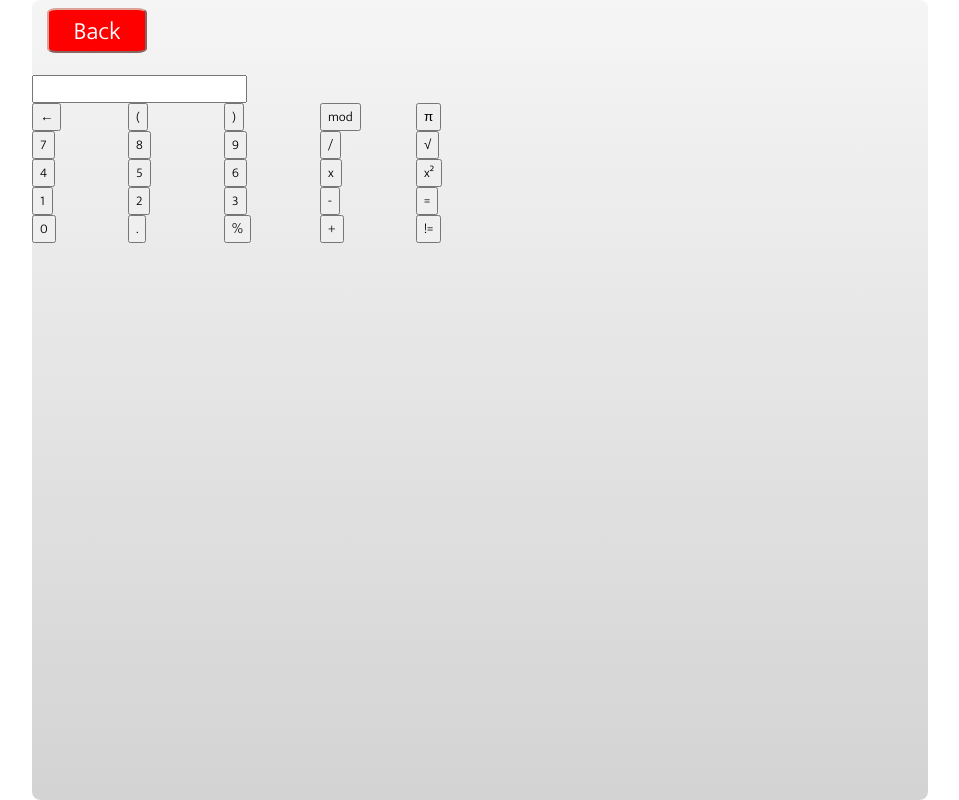
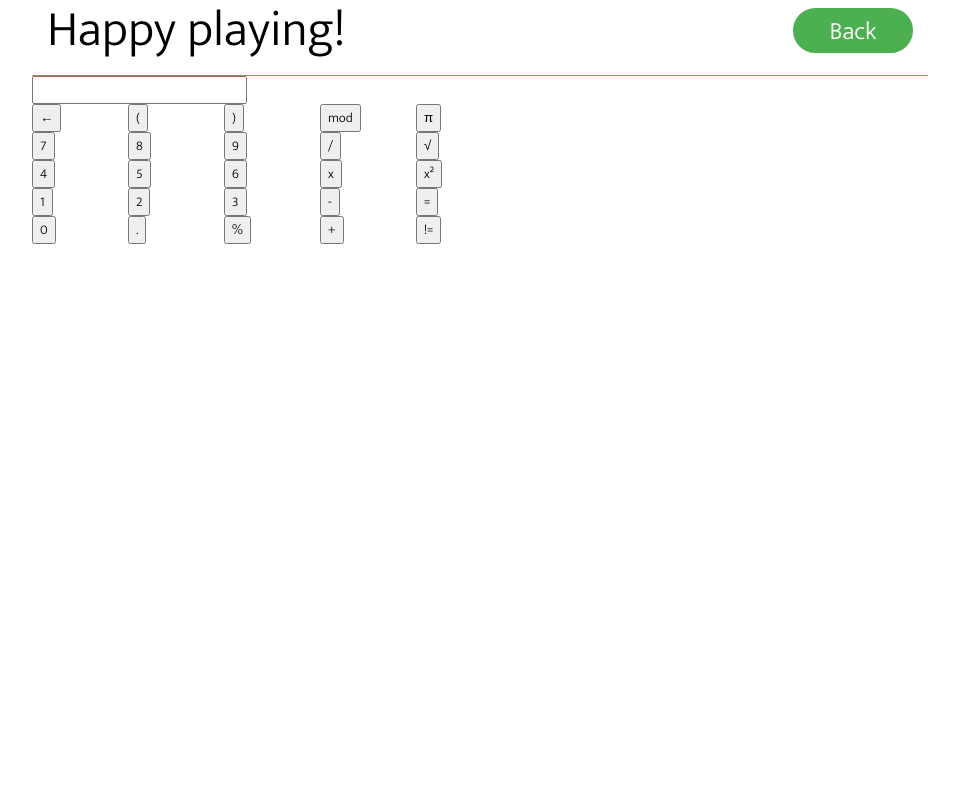
Before and after one commit to prog-abhi/calculator-app, a Flask app: page /app/ in a window 1280 px wide. Shown: the whole page, without its empty margins (160-1119 px from the left). Run offline with Flask 2, Linux system fonts and the light colour scheme.

Commit message:
added styling for the home and nav bar

```diff
--- a/app/static/css/global.css
+++ b/app/static/css/global.css
@@ -10,7 +10,7 @@ h1 {
 }
 
 #welcoming_msg {
-  height: 100px;
+  height: fit-content;
   text-align: center;
 }
 
@@ -33,7 +33,7 @@ body {
   width: 70%;
   height: 100%;
   margin: auto;
-  background: linear-gradient(to top, lightgray, whitesmoke);
+  /* background: linear-gradient(to top, lightgray, whitesmoke); */
 }
 
 #navbar {
@@ -48,19 +48,56 @@ body {
 
 .nav_button {
   height: 45px;
-  width: 100px;
+  width: 120px;
   font-size: 25px;
-  border-radius: 10%;
-  border-color: var(--darker-primary);
-  background-color: red;
-  /* border-radius: 1px; */
+  border-radius: 50px;
+  /* border-color: var(--darker-primary); */
+  background-color: #4caf50;
+  border: 2px solid #4caf50;
   color: white;
+  text-decoration: none;
+  transition-duration: 0.3s;
+  cursor: pointer;
+}
+
+.nav_button span {
+  display: inline-block;
+  position: relative;
+  transition-duration: 0.3s;
+}
+
+.nav_button span::after {
+  content: "\00bb";
+  font-size: 25px;
+  position: absolute;
+  opacity: 0;
+  top: 0;
+  right: -10px;
+  transition-duration: 0.3s;
+}
+
+.nav_button:hover {
+  /* background-color: white;
+  color: #4caf50; */
+  box-shadow: 0 8px 16px 0 rgba(0, 0, 0, 0.24),
+    0 17px 50px 0 rgba(0, 0, 0, 0.19);
+}
+
+.nav_button:hover span {
+  padding-right: 15px;
+}
+
+.nav_button:hover span::after {
+  opacity: 1;
+  right: 0;
 }
 
 #masthead {
   display: flex;
   justify-content: space-between;
   padding: 5px 15px;
+  background-color: white;
+  border-bottom: 1px solid #4caf50;
 }
 
 #meme_container {
--- a/app/templates/base.html
+++ b/app/templates/base.html
@@ -13,23 +13,29 @@
   <body>
     <div id="root">
       <div id="masthead">
-        {% if root %}
         <div id="welcoming_msg">
+          {% if root %}
           <h1>Welcome to the calculator app!</h1>
+          {% else %}
+          <h1>Happy playing!</h1>
+          {% endif %}
         </div>
-        {% endif %}
         <nav id="navbar">
           <ul>
             {% if root %}
             <li>
               <a href="{{url_for('app.home')}}"
-                ><button class="nav_button" type="button">App</button></a
+                ><button class="nav_button" type="button">
+                  <span>App </span>
+                </button></a
               >
             </li>
             {% else %}
             <li>
               <a href="{{url_for('root.root')}}"
-                ><button class="nav_button" type="button">Back</button></a
+                ><button class="nav_button" type="button">
+                  <span>Back </span>
+                </button></a
               >
             </li>
             {% endif %}
```
